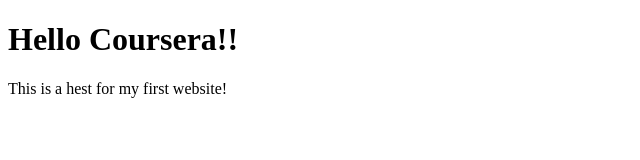
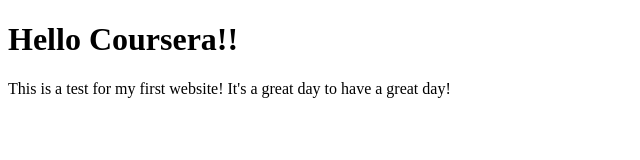
Before and after one commit to catelfer/coursera-html-css-javascript, a plain HTML site: page site/index.html in a window 1280 px wide. Shown: the whole page, without its empty margins (0-640 px from the left). Drawn offline with Linux system fonts and the light colour scheme.

Commit message:
Small edit to my first page

```diff
--- a/site/index.html
+++ b/site/index.html
@@ -7,6 +7,6 @@
 </head>
 <body>
     <h1> Hello Coursera!! </h1>
-    This is a hest for my first website!
+    This is a test for my first website! It's a great day to have a great day!
 </body>
 </html>
```
